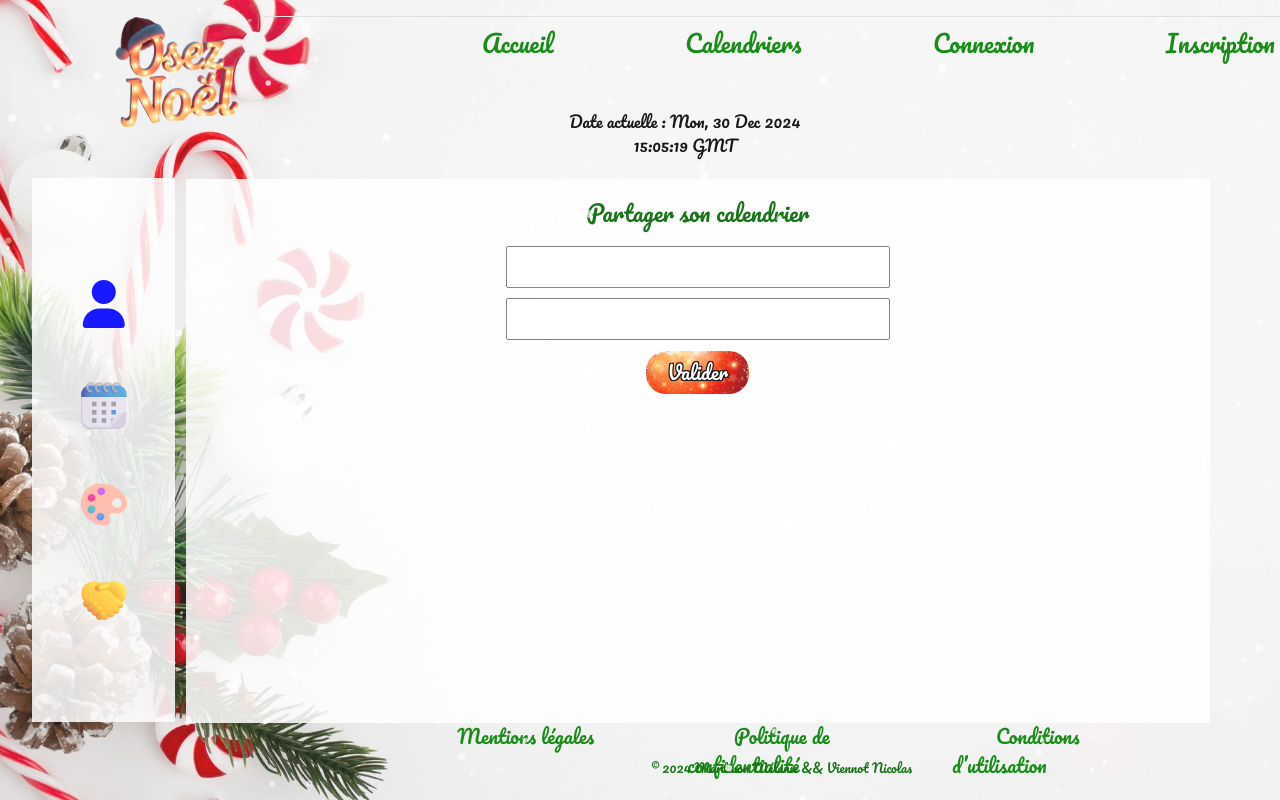
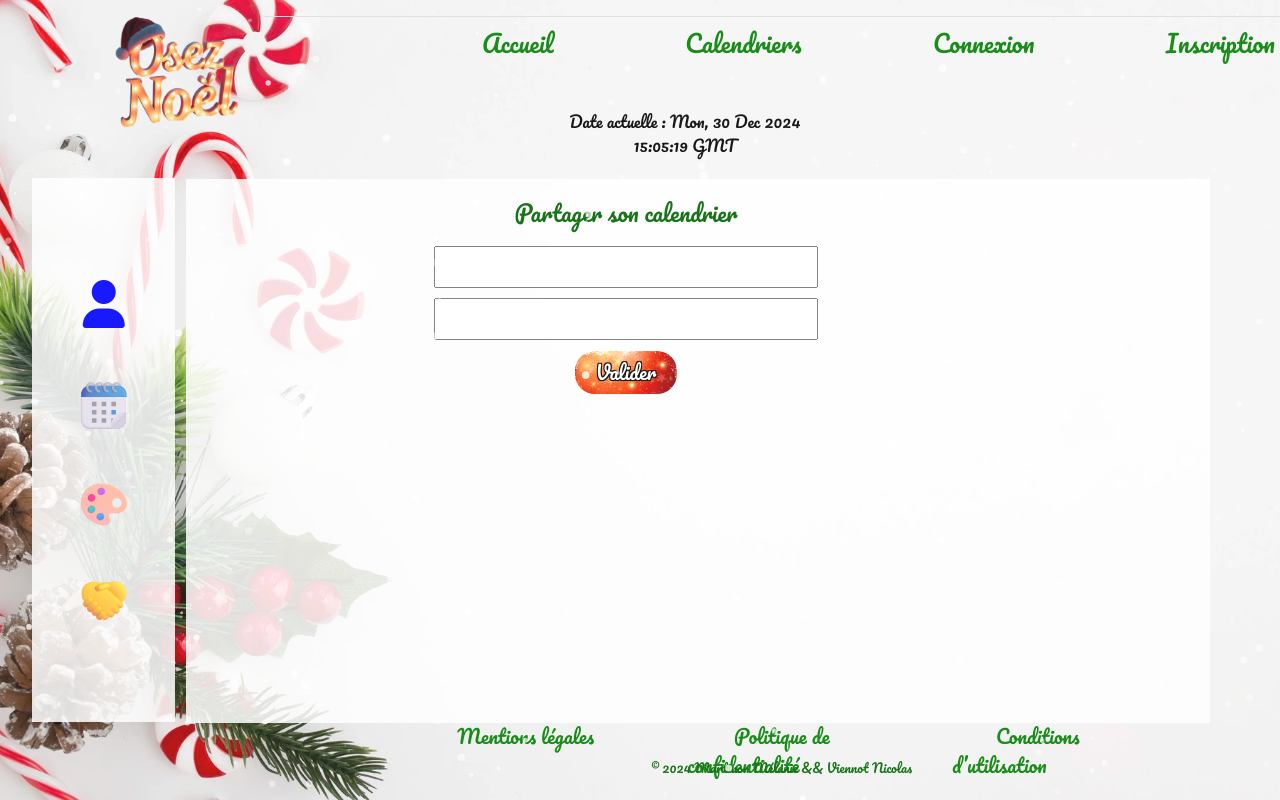
Before and after one commit to melinox58/app-noel, a Vue app in the folder front/: page /share in a window 1280 px wide. Built offline with nearby package versions, Linux system fonts and the light colour scheme.

Commit message:
debug front

```diff
--- a/front/src/components/ShareComponent.vue
+++ b/front/src/components/ShareComponent.vue
@@ -63,7 +63,9 @@ onMounted(() => {
 section{
   width: 80vw;
   height: 60vh;
-  margin-right: 10%;
+  margin-right: -5%;
+  display: flex;
+  flex-direction: column;
 }
 
 h3{
@@ -95,12 +97,14 @@ input{
 
 form{
   display: flex;
-  flex-direction: row;
+  flex-direction: column;
   gap: 3%;
   width: 89vw;
   height: 17%;
   align-items: center;
   justify-content: center;
+  margin-top: 27%;
+  margin-left: -7%;
 }
 
 .content-container > main:nth-child(2) > div:nth-child(1) {
@@ -130,7 +134,7 @@ form{
 
 .config{
   display: flex;
-  margin-top: -150%;
+  margin-top: -98%;
   margin-top: -113%;
   justify-content: center;
   width: 90vw;
```
